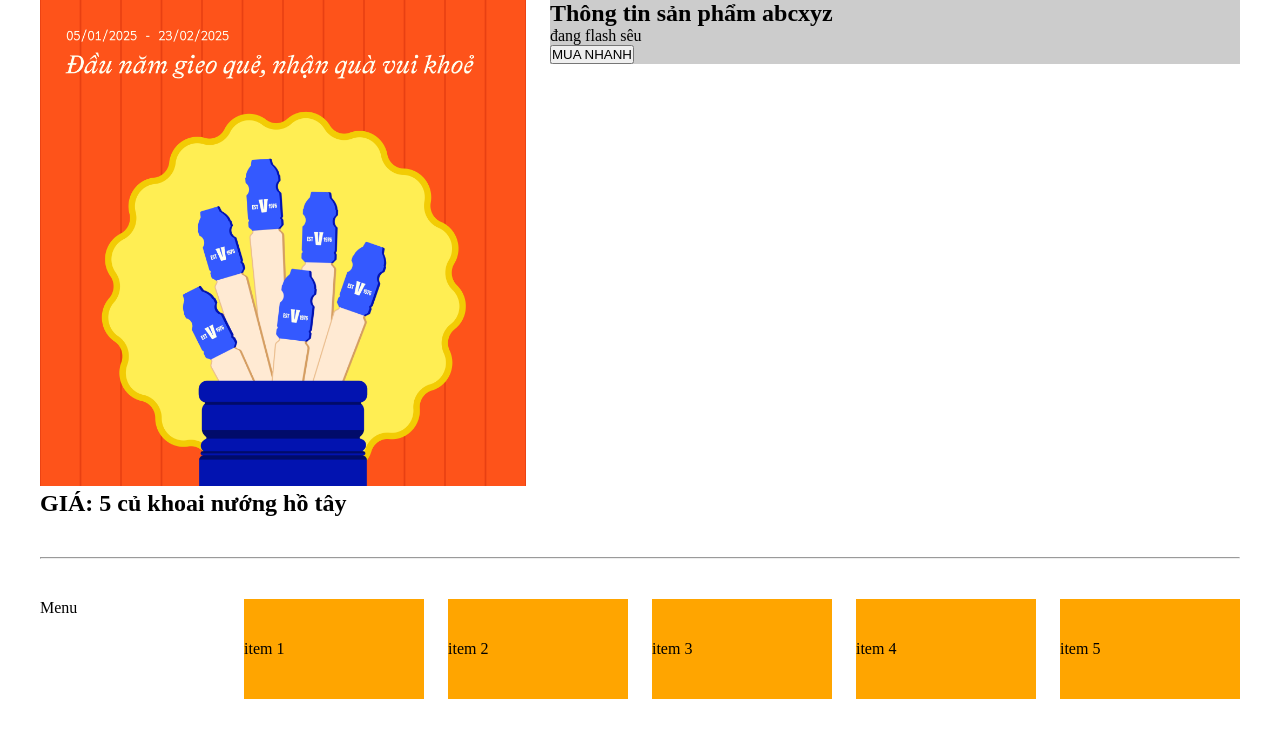
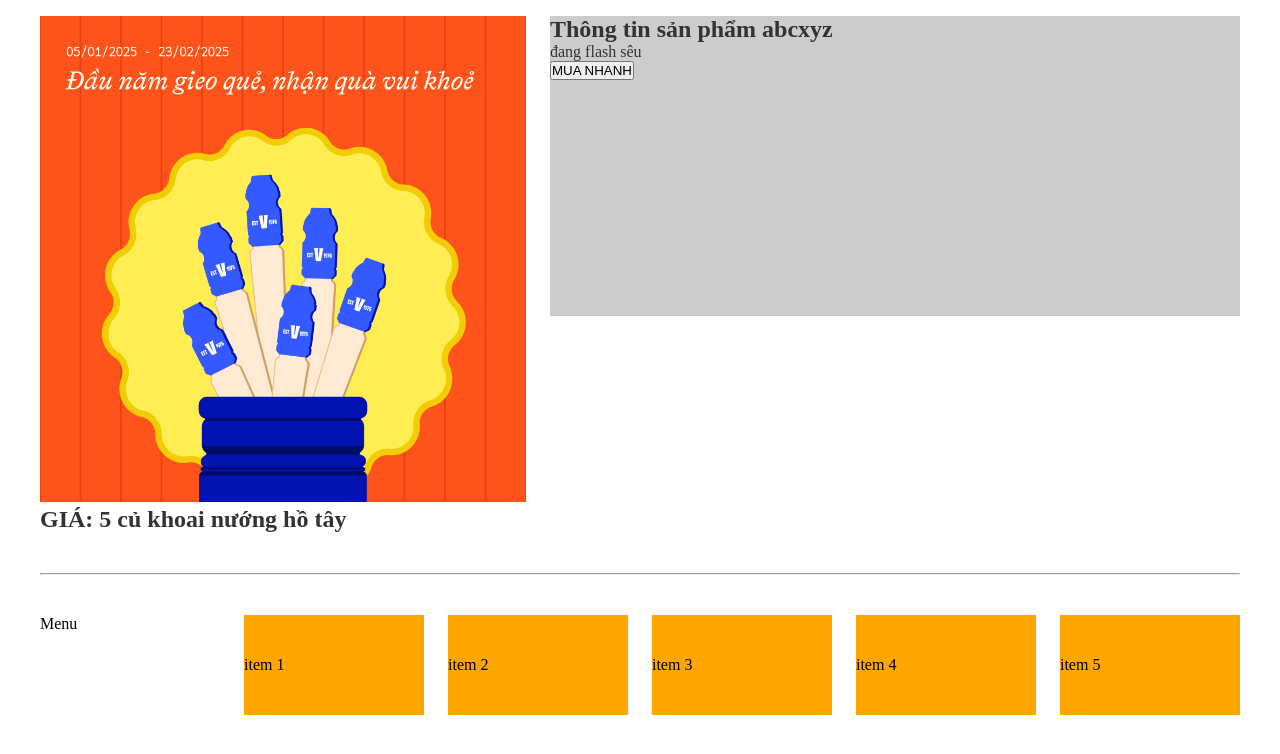
Before and after one commit to TuanBui0503/Responsive, a plain HTML site: page index.html in a window 1280 px wide. Drawn offline with Linux system fonts and the light colour scheme.

Commit message:
Update PC.css

```diff
--- a/PC.css
+++ b/PC.css
@@ -1,3 +1,7 @@
-h1 {
-    font-size: 60px;
+
+.item{
+    margin-top: 16px;
+    color: #333;
+    min-height: 300px;
+
 }
```
